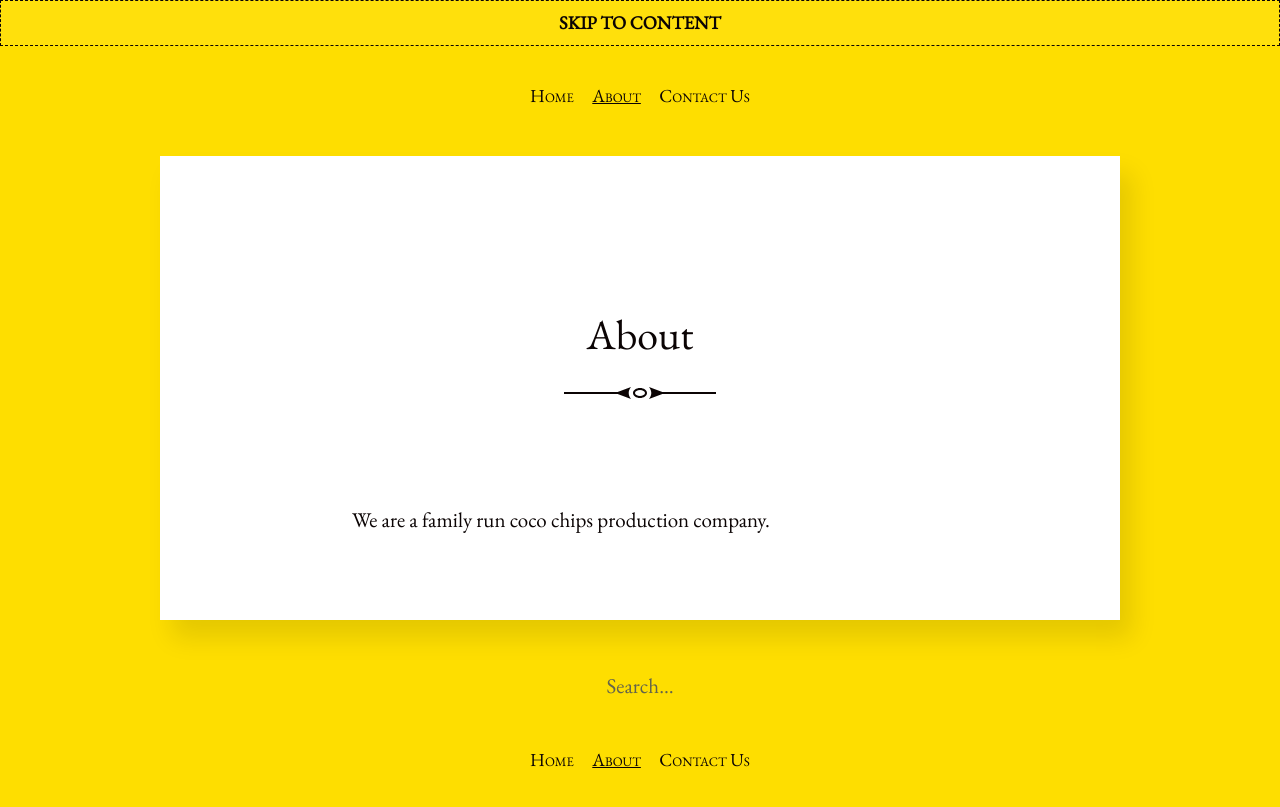
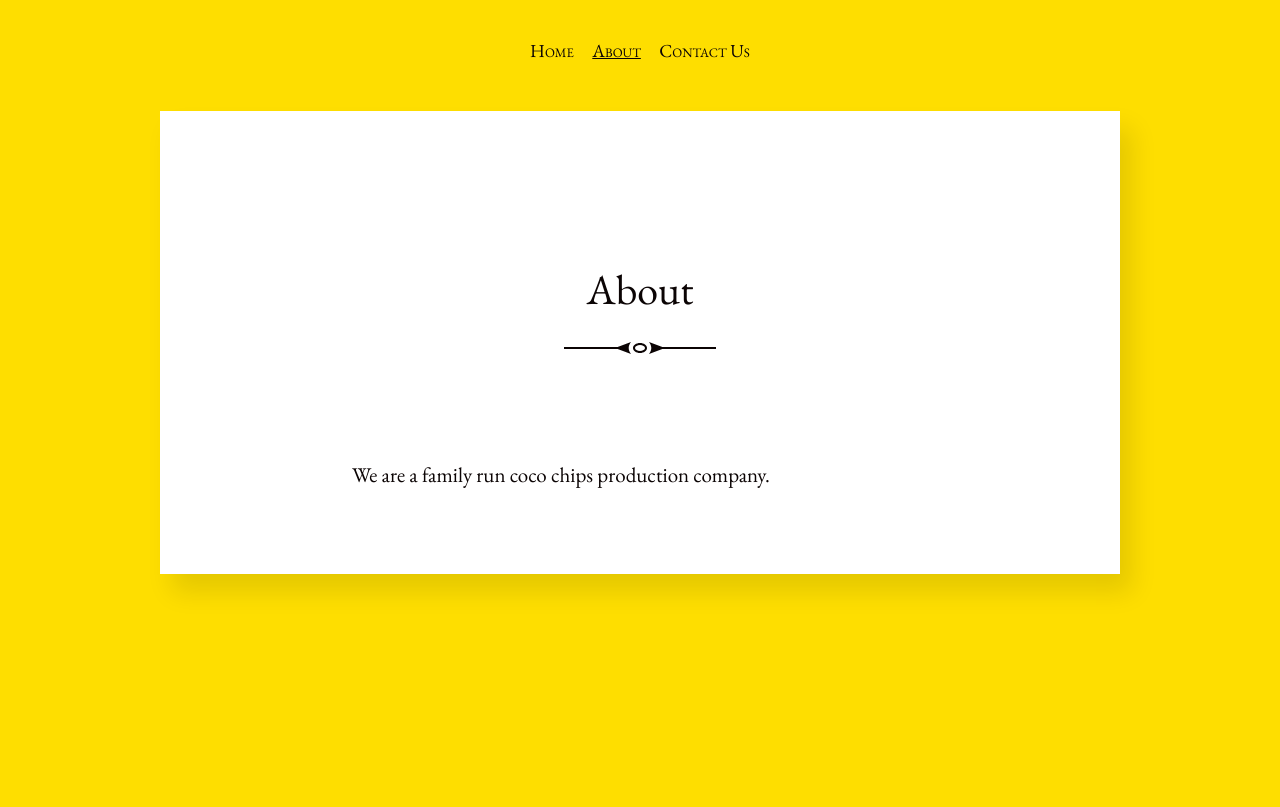
Before and after one commit to dedunu/yaco, a Jekyll site: the page built from about.md, in a window 1280 px wide. Shown: the top 807 px of the page. Built offline with Jekyll 4.4.1, drawn with Linux system fonts in a browser that asks for light colours.

Commit message:
Update default.html

```diff
--- a/_layouts/default.html
+++ b/_layouts/default.html
@@ -20,26 +20,6 @@
 
   </head>
   <body>
-
-    {% if page.layout == 'home' %}
-      <a href="#main" class="skip-navigation">
-        Skip to list of posts
-      </a>
-    {% else %}
-      <a href="#main" class="skip-navigation">
-        Skip to content
-      </a>
-    {% endif %}
-
     {{ content }}
-
-    {% unless site.hide_search %}
-      {% include search.html %}
-    {% endunless %}
-
-    {% include menu.html %}
-
-
-
   </body>
 </html>
```
